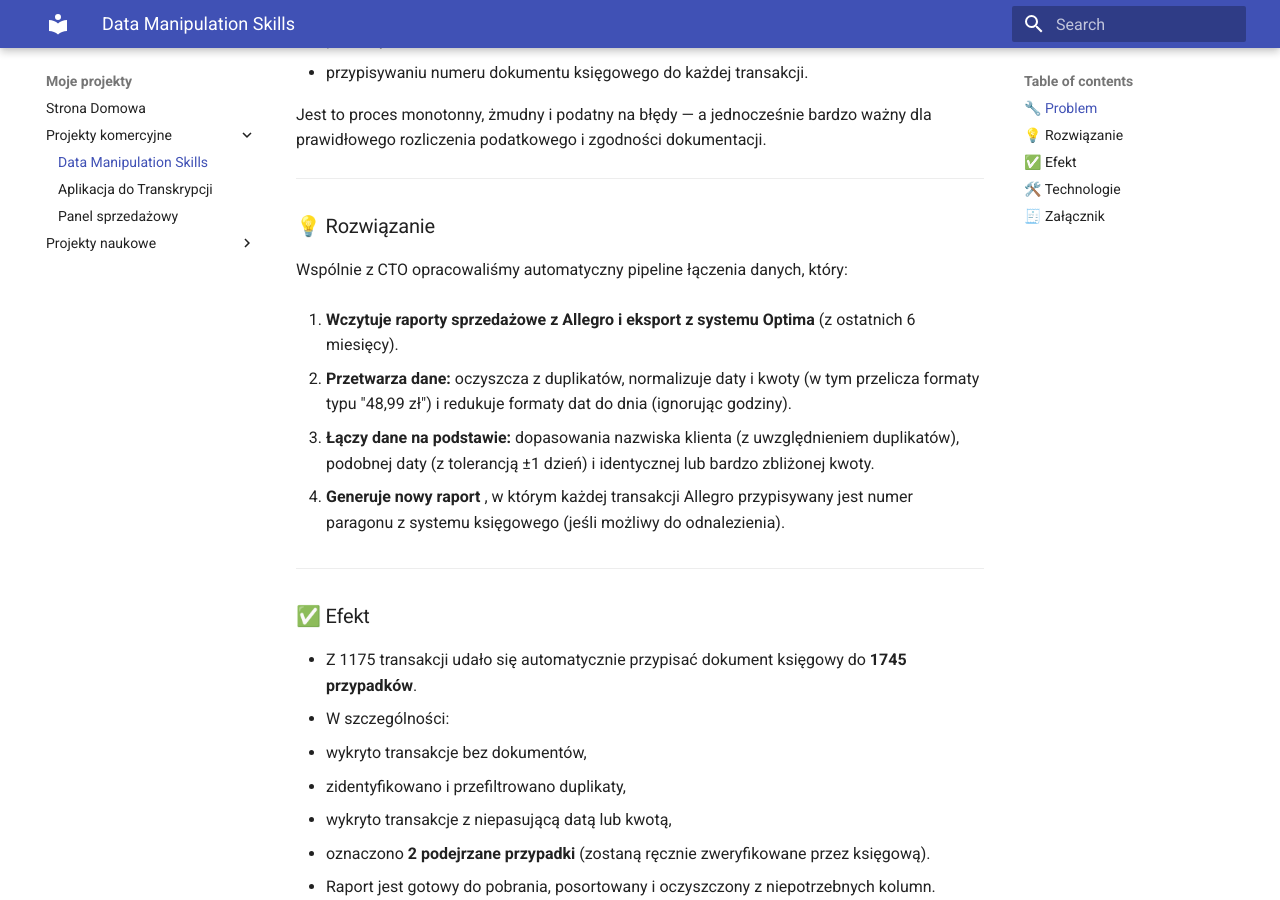
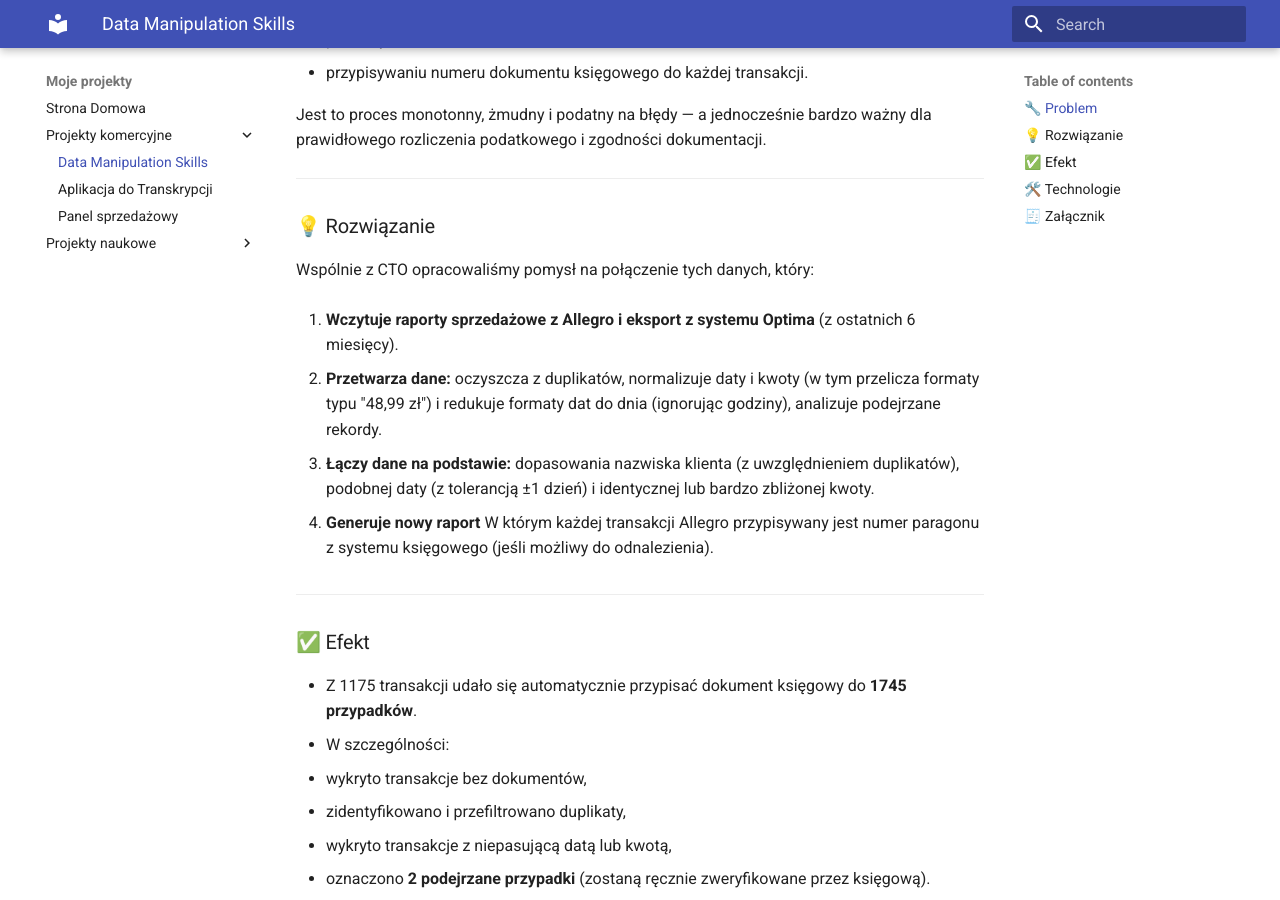
Before and after one commit to JestemDominik/ds_ai_portfolio, an MkDocs documentation site: the page built from docs/Data Manipulation Skills/index.md, in a window 1280 px wide and 900 px high, scrolled down 375 px. Built offline with MkDocs 1.6.1 and Material for MkDocs 9.7.7, drawn with Linux system fonts in a browser that asks for light colours.

Commit message:
Update index.md

```diff
--- a/docs/Data Manipulation Skills/index.md
+++ b/docs/Data Manipulation Skills/index.md
@@ -15,18 +15,18 @@ Jest to proces monotonny, żmudny i podatny na błędy — a jednocześnie bardz
 
 ### 💡 Rozwiązanie
 
-Wspólnie z CTO opracowaliśmy automatyczny pipeline łączenia danych, który:
+Wspólnie z CTO opracowaliśmy pomysł na połączenie tych danych, który:
 
 1. **Wczytuje raporty sprzedażowe z Allegro i eksport z systemu Optima** (z ostatnich 6 miesięcy).
 
 2. **Przetwarza dane:**
-oczyszcza z duplikatów, normalizuje daty i kwoty (w tym przelicza formaty typu "48,99 zł") i redukuje formaty dat do dnia (ignorując godziny).
+oczyszcza z duplikatów, normalizuje daty i kwoty (w tym przelicza formaty typu "48,99 zł") i redukuje formaty dat do dnia (ignorując godziny), analizuje podejrzane rekordy.
 
 3. **Łączy dane na podstawie:**
 dopasowania nazwiska klienta (z uwzględnieniem duplikatów), podobnej daty (z tolerancją ±1 dzień) i identycznej lub bardzo zbliżonej kwoty.
 
 4. **Generuje nowy raport**
-, w którym każdej transakcji Allegro przypisywany jest numer paragonu z systemu księgowego (jeśli możliwy do odnalezienia).
+W którym każdej transakcji Allegro przypisywany jest numer paragonu z systemu księgowego (jeśli możliwy do odnalezienia).
 
 ---
 
```
